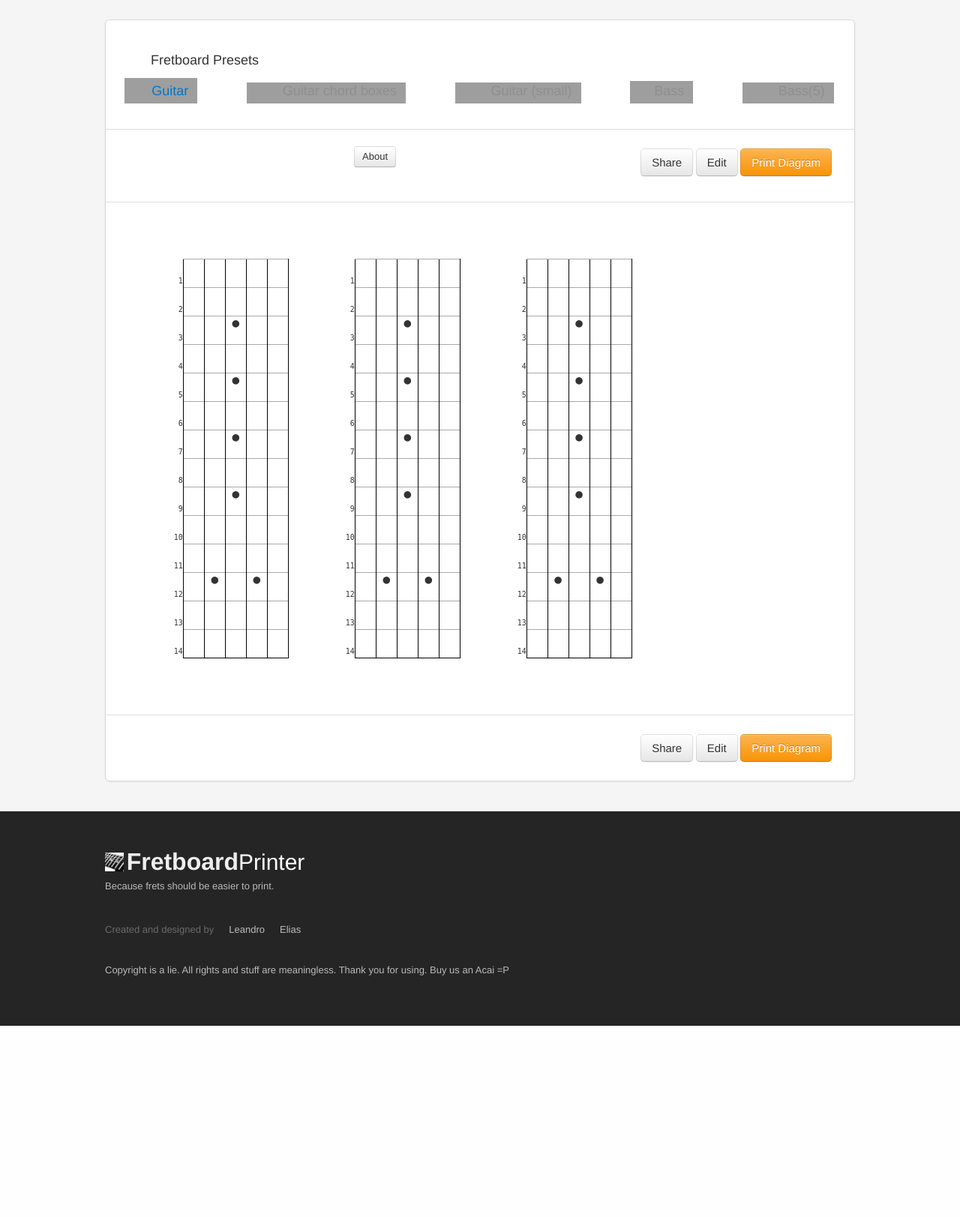
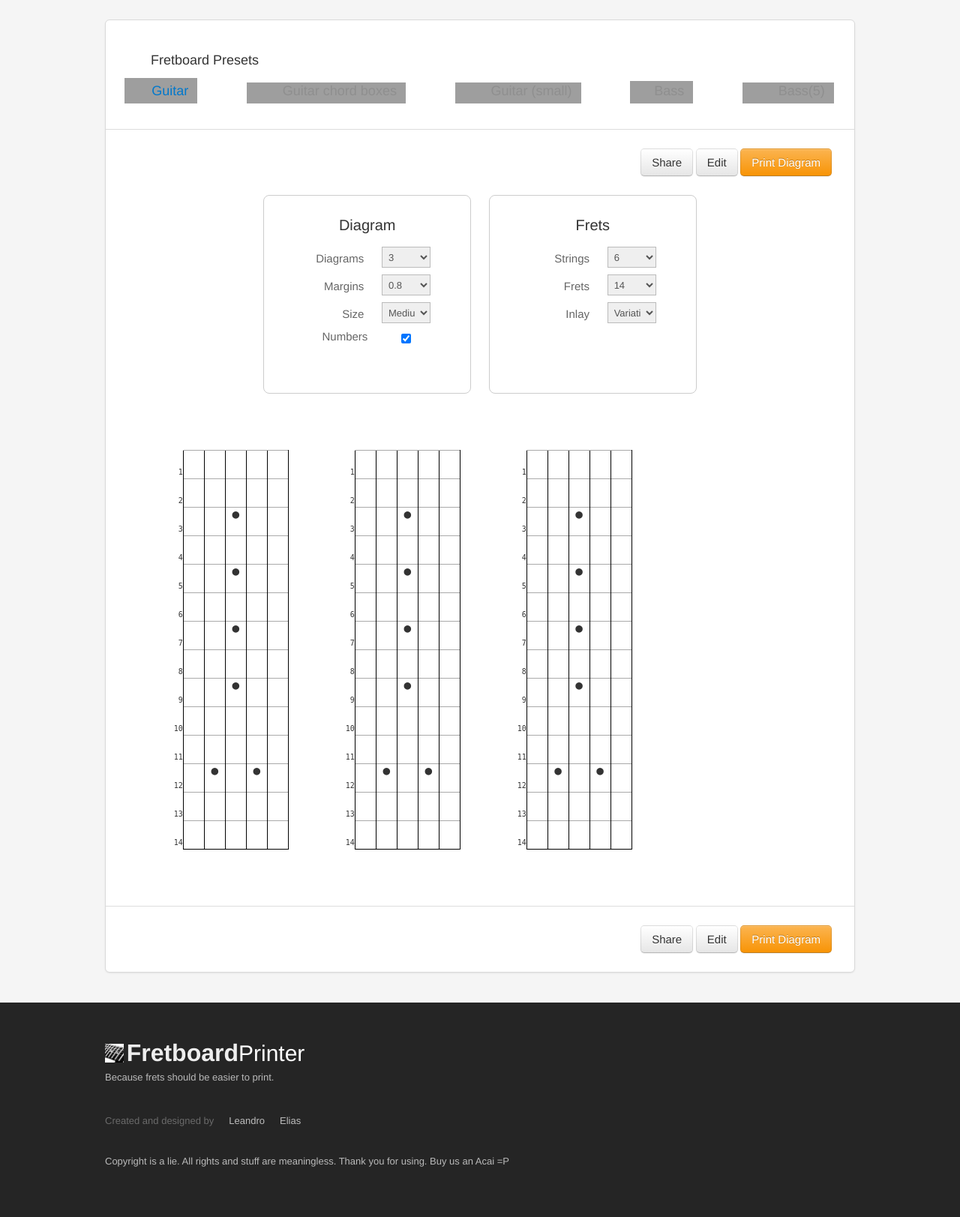
Before and after one commit to eliasdorneles/fretprinting, a Python web app: template templates/index.html in a window 1280 px wide. Shown: the part 982-2605 px from the top of the page at 75% size. Before the commit the page ends 2350 px from the top, so only its background shows below. Run offline with Jinja, Linux system fonts and the light colour scheme; the template is opened without the code that fills it, so the values that code supplies are empty; some libraries are stand-ins or nearby versions; grey boxes are pictures that could not be loaded.

Commit message:
new options menu - on doing

```diff
--- a/templates/custom.css
+++ b/templates/custom.css
@@ -303,3 +303,62 @@
     height: 37px;
     margin-bottom: 9px;
 }
+
+.main-actions
+{
+    text-align: right;
+}
+
+
+.settings-panel
+{
+    text-align: center;
+}
+
+.settings-card
+{
+    background-color: #fff;
+    padding: 30px;
+    height: 265px;
+    -webkit-border-radius: 8px;
+    -moz-border-radius: 8px;
+    -o-border-radius: 8px;
+    border-radius: 8px;
+    background-repeat: no-repeat;
+    border: 1px solid #CCC;
+    display: inline-block;
+    margin: 0 10px;
+}
+
+.settings-list
+{
+    list-style: none;
+    display: inline-block;
+    vertical-align: top;
+    margin: 0;
+    width: 215px;
+}
+
+.settings-label
+{
+    display: inline-block;
+    text-align: right;
+    width: 100px;
+    color: #666;
+    font-size: 15px;
+    vertical-align: middle;
+    padding-right: 20px;
+}
+
+.card-title
+{
+    font-size: 20px;
+    color: #333;
+    padding-bottom: 20px;
+    text-align: center;
+}
+
+.settings-input
+{
+  display:inline-block;
+}
--- a/templates/index.html
+++ b/templates/index.html
@@ -121,14 +121,84 @@
                 <li class="activatable"><a href="#how_many=3&inlay_variation=--.-.-.-.--:--.-&size_diagram=Large&num_strings=5&frets_per_diagram=14&show_numbers=false&fretboard_margin=0.4" class="preset gc-icon higher-ed-icon">Bass(5)</a></li>
             </ul>
             <!-- End tabs -->
-            <div class="button-text-panel pull-right hidden-print">
+            <div class="button-text-panel main-actions hidden-print">
                 <div class="btn btn-large">Share</div>
                 <div class="btn btn-large">Edit</div>
                 <div href="signup" class="btn btn-large btn-warning print-action">Print Diagram</div>
             </div>
 
+           <div class="settings-panel">
 
-            <div class="button-text-panel under-nav-tab hidden-print">
+               <div class="settings-card">
+                   <div class="card-title">Diagram</div>
+                   <ul class="settings-list">
+                       <li>
+                           <label class="settings-label">Diagrams</label>
+                           <select id="how_many" class="span1 settings-input">
+                               <option>3</option>
+                               <option>4</option>
+                               <option>5</option>
+                           </select>
+                       </li>
+
+                       <li>
+                           <label class="settings-label">Margins</label>
+                           <select id="fretboard_margin" class="span1 settings-input">
+                               <option>3</option>
+                               <option>4</option>
+                               <option>5</option>
+                           </select>
+                       </li>
+
+                       <li>
+                           <label class="settings-label">Size</label>
+                           <select id="size_diagram" class="span1 settings-input">
+                               <option>3</option>
+                               <option>4</option>
+                               <option>5</option>
+                           </select>
+                       </li>
+
+                       <li>
+                           <label class="settings-label">Numbers</label>
+                           <input class="span1 settings-input" type="checkbox" id="show_numbers" checked="checked">
+                       </li>
+
+
+                   </ul>
+               </div>
+               <div class="settings-card">
+                   <div class="card-title">Frets</div>
+                   <ul class="settings-list">
+                   <li>
+                       <label class="settings-label">Strings</label>
+                       <select id="num_strings" class="span1 settings-input">
+                           <option>3</option>
+                           <option>4</option>
+                           <option>5</option>
+                       </select>
+                   </li>
+                   <li>
+                       <label class="settings-label">Frets</label>
+                       <select id="frets_per_diagram" class="span1 settings-input">
+                           <option>3</option>
+                           <option>4</option>
+                           <option>5</option>
+                       </select>
+                   </li>
+                   <li>
+                       <label class="settings-label">Inlay</label>
+                       <select id="inlay_variation" class="span1 settings-input">
+                           <option>3</option>
+                           <option>4</option>
+                           <option>5</option>
+                       </select>
+                   </li>
+               </ul>
+               </div>
+           </div>
+
+            <!--div class="button-text-panel under-nav-tab hidden-print">
                 <div class="hidden-print">
                     <a href="javascript:void(0)" id="toggleLanguage">Versão em Português</a>
                     <a href="javascript:void(0)" id="help_btn" class="btn">
@@ -153,7 +223,7 @@
                             <label for="show_numbers">
                                 <span class="eng">Show numbers?</span>
                                 <span class="pt">Mostrar números?</span>
-                                <input type="checkbox" id="show_numbers" checked/>
+
                             </label>
                         </td>
                         <td></td>
@@ -161,7 +231,7 @@
                             <span class="eng">Inlay variation:</span>
                             <span class="pt">Marcações:</span>
                         </td>
-                        <td><select id="inlay_variation"></select></td>
+                        <td></td>
                     </tr>
                     <tr class="advanced">
                         <td class="label">
@@ -193,7 +263,7 @@
                         </td>
                     </tr>
                 </table>
-            </div>
+            </div-->
 
             <div class="tab-content">
                 <div id="main">
```
